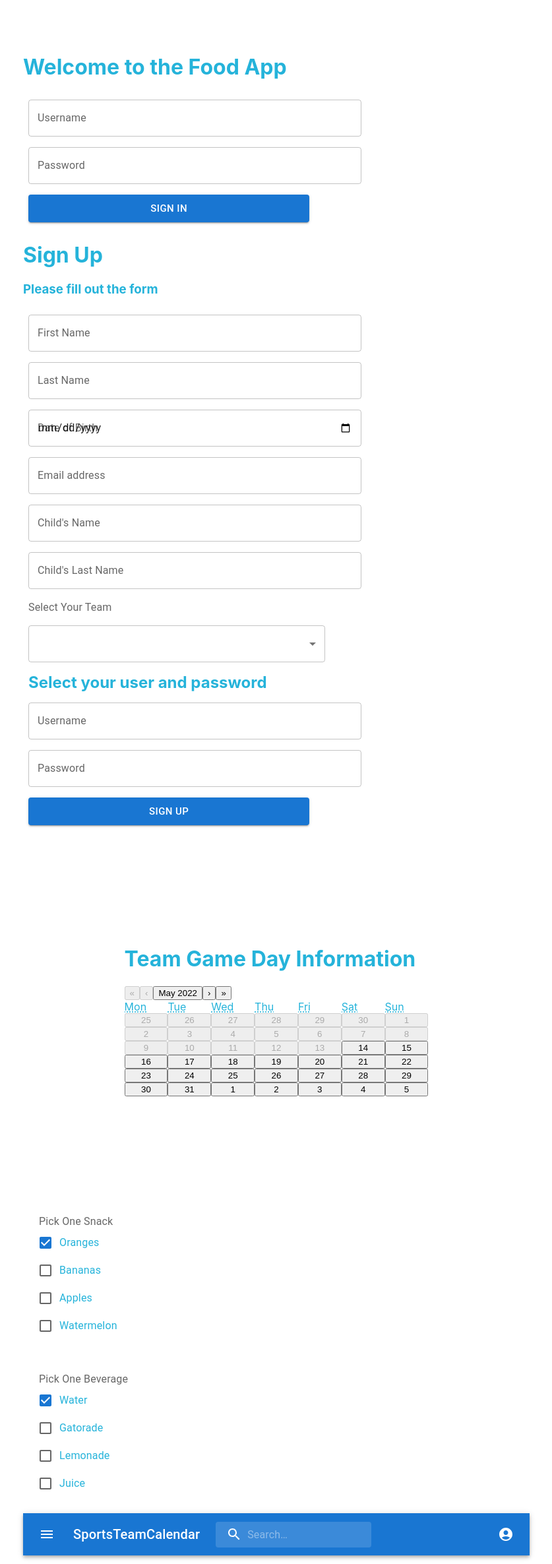
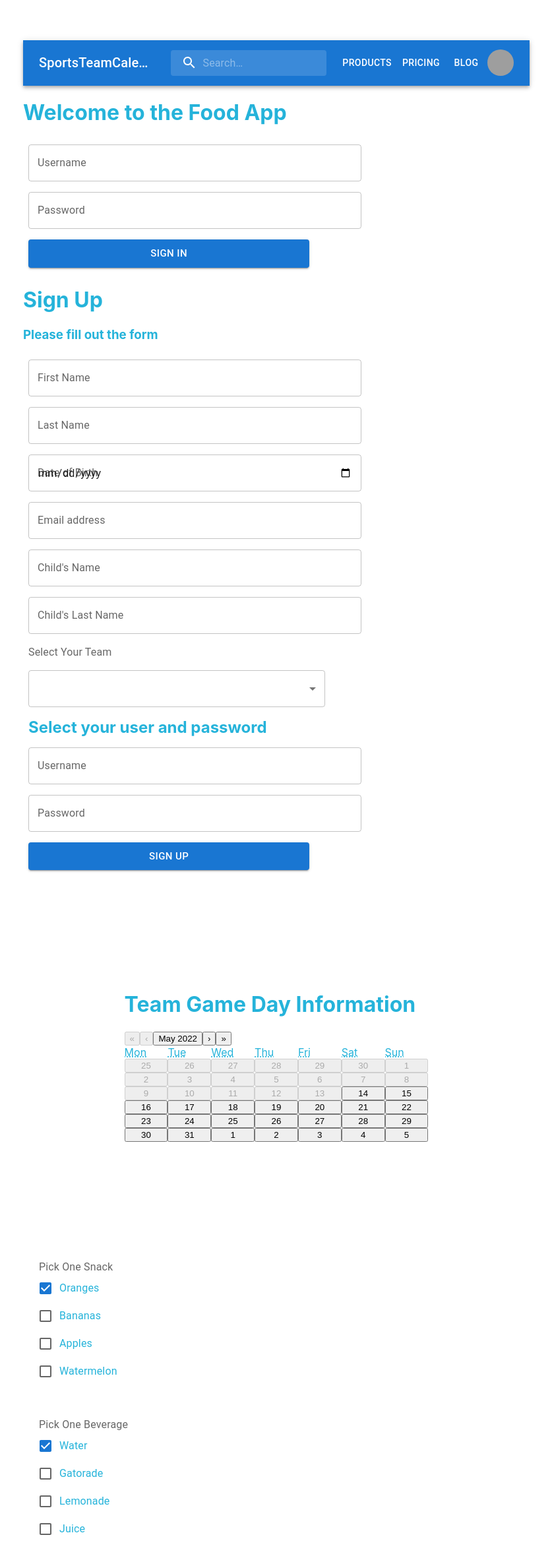
Before and after one commit to NatalieMae/SportsTeamCalendar, a React (Create React App) app: page / in a window 1280 px wide. Shown: the part 195-2566 px from the top of the page at 66% size, without its empty margins (221-1058 px from the left). Built offline with nearby package versions, Linux system fonts and the light colour scheme; grey boxes are pictures that could not be loaded.

Commit message:
revamping Nav

```diff
--- a/src/App.js
+++ b/src/App.js
@@ -20,13 +20,13 @@ function App() {
     <div>
     <main>
       <div className='pretty-calendar'>
+        <PrimaryNavbar />
         <WelcomePage title = {welcomeTitle} />
         <UserSignIn />
         <UserSignUp />
         <Calendarview />
         <Snack />
         <Beverage />
-        <PrimaryNavbar />
       </div>
     </main>
 
--- a/src/components/Navbar.js
+++ b/src/components/Navbar.js
@@ -1,17 +1,23 @@
 import * as React from 'react';
-import { styled, alpha } from '@mui/material/styles';
 import AppBar from '@mui/material/AppBar';
 import Box from '@mui/material/Box';
 import Toolbar from '@mui/material/Toolbar';
 import IconButton from '@mui/material/IconButton';
 import Typography from '@mui/material/Typography';
-import InputBase from '@mui/material/InputBase';
-import MenuItem from '@mui/material/MenuItem';
 import Menu from '@mui/material/Menu';
 import MenuIcon from '@mui/icons-material/Menu';
+import Container from '@mui/material/Container';
+import Avatar from '@mui/material/Avatar';
+import Button from '@mui/material/Button';
+import Tooltip from '@mui/material/Tooltip';
+import MenuItem from '@mui/material/MenuItem';
 import SearchIcon from '@mui/icons-material/Search';
-import AccountCircle from '@mui/icons-material/AccountCircle';
-import MoreIcon from '@mui/icons-material/MoreVert';
+import { styled, alpha } from '@mui/material/styles';
+import InputBase from '@mui/material/InputBase';
+
+
+const pages = ['Products', 'Pricing', 'Blog'];
+const settings = ['Profile', 'Account', 'Dashboard', 'Logout'];
 
 const Search = styled('div')(({ theme }) => ({
   position: 'relative',
@@ -53,98 +59,66 @@ const StyledInputBase = styled(InputBase)(({ theme }) => ({
   },
 }));
 
+
 export default function PrimaryNavbar() {
-  const [anchorEl, setAnchorEl] = React.useState(null);
-  const [mobileMoreAnchorEl, setMobileMoreAnchorEl] = React.useState(null);
+  const [anchorElNav, setAnchorElNav] = React.useState(null);
+  const [anchorElUser, setAnchorElUser] = React.useState(null);
 
-  const isMenuOpen = Boolean(anchorEl);
-  const isMobileMenuOpen = Boolean(mobileMoreAnchorEl);
-
-  const handleProfileMenuOpen = (event) => {
-    setAnchorEl(event.currentTarget);
+  const handleOpenNavMenu = (event) => {
+    setAnchorElNav(event.currentTarget);
+  };
+  const handleOpenUserMenu = (event) => {
+    setAnchorElUser(event.currentTarget);
   };
 
-  const handleMobileMenuClose = () => {
-    setMobileMoreAnchorEl(null);
+  const handleCloseNavMenu = () => {
+    setAnchorElNav(null);
   };
 
-  const handleMenuClose = () => {
-    setAnchorEl(null);
-    handleMobileMenuClose();
+  const handleCloseUserMenu = () => {
+    setAnchorElUser(null);
   };
 
-  const handleMobileMenuOpen = (event) => {
-    setMobileMoreAnchorEl(event.currentTarget);
-  };
-
-  const menuId = 'primary-search-account-menu';
-  const renderMenu = (
+  return (
+    <AppBar position="static">
+      <Container maxWidth="xl">
+        <Toolbar disableGutters>
+          <Box sx={{ flexGrow: 1, display: { xs: 'flex', md: 'none' } }}>
+            <IconButton
+              size="large"
+              aria-label="account of current user"
+              aria-controls="menu-appbar"
+              aria-haspopup="true"
+              onClick={handleOpenNavMenu}
+              color="inherit"
+            >
+              <MenuIcon />
+            </IconButton>
             <Menu
-      anchorEl={anchorEl}
+              id="menu-appbar"
+              anchorEl={anchorElNav}
               anchorOrigin={{
-        vertical: 'top',
-        horizontal: 'right',
+                vertical: 'bottom',
+                horizontal: 'left',
               }}
-      id={menuId}
               keepMounted
               transformOrigin={{
                 vertical: 'top',
-        horizontal: 'right',
+                horizontal: 'left',
               }}
-      open={isMenuOpen}
-      onClose={handleMenuClose}
+              open={Boolean(anchorElNav)}
+              onClose={handleCloseNavMenu}
+              sx={{
+                display: { xs: 'block', md: 'none' },
+              }}
             >
-      <MenuItem onClick={handleMenuClose}>My account</MenuItem>
+              {pages.map((page) => (
+                <MenuItem key={page} onClick={handleCloseNavMenu}>
+                  <Typography textAlign="center">{page}</Typography>
+                </MenuItem>
+              ))}
             </Menu>
-  );
-
-  const mobileMenuId = 'primary-search-account-menu-mobile';
-  const renderMobileMenu = (
-    <Menu
-      anchorEl={mobileMoreAnchorEl}
-      anchorOrigin={{
-        vertical: 'top',
-        horizontal: 'right',
-      }}
-      id={mobileMenuId}
-      keepMounted
-      transformOrigin={{
-        vertical: 'top',
-        horizontal: 'right',
-      }}
-      open={isMobileMenuOpen}
-      onClose={handleMobileMenuClose}
-    >
-
-
-      <MenuItem onClick={handleProfileMenuOpen}>
-        <IconButton
-          size="large"
-          aria-label="account of current user"
-          aria-controls="primary-search-account-menu"
-          aria-haspopup="true"
-          color="inherit"
-        >
-          <AccountCircle />
-        </IconButton>
-        <p>Profile</p>
-      </MenuItem>
-    </Menu>
-  );
-
-  return (
-    <Box sx={{ flexGrow: 1 }}>
-      <AppBar position="static">
-        <Toolbar>
-          <IconButton
-            size="large"
-            edge="start"
-            color="inherit"
-            aria-label="open drawer"
-            sx={{ mr: 2 }}
-          >
-            <MenuIcon />
-          </IconButton>
+          </Box>
           <Typography
             variant="h6"
             noWrap
@@ -162,36 +136,49 @@ export default function PrimaryNavbar() {
               inputProps={{ 'aria-label': 'search' }}
             />
           </Search>
-          <Box sx={{ flexGrow: 1 }} />
-          <Box sx={{ display: { xs: 'none', md: 'flex' } }}>
-            <IconButton
-              size="large"
-              edge="end"
-              aria-label="account of current user"
-              aria-controls={menuId}
-              aria-haspopup="true"
-              onClick={handleProfileMenuOpen}
-              color="inherit"
+          <Box sx={{ flexGrow: 1, display: { xs: 'none', md: 'flex' } }}>
+            {pages.map((page) => (
+              <Button
+                key={page}
+                onClick={handleCloseNavMenu}
+                sx={{ my: 2, color: 'white', display: 'block' }}
               >
-              <AccountCircle />
+                {page}
+              </Button>
+            ))}
+          </Box>
+
+          <Box sx={{ flexGrow: 0 }}>
+            <Tooltip title="Open settings">
+              <IconButton onClick={handleOpenUserMenu} sx={{ p: 0 }}>
+                <Avatar alt="" src="/static/images/avatar/2.jpg" />
               </IconButton>
-          </Box>
-          <Box sx={{ display: { xs: 'flex', md: 'none' } }}>
-            <IconButton
-              size="large"
-              aria-label="show more"
-              aria-controls={mobileMenuId}
-              aria-haspopup="true"
-              onClick={handleMobileMenuOpen}
-              color="inherit"
+            </Tooltip>
+            <Menu
+              sx={{ mt: '45px' }}
+              id="menu-appbar"
+              anchorEl={anchorElUser}
+              anchorOrigin={{
+                vertical: 'top',
+                horizontal: 'right',
+              }}
+              keepMounted
+              transformOrigin={{
+                vertical: 'top',
+                horizontal: 'right',
+              }}
+              open={Boolean(anchorElUser)}
+              onClose={handleCloseUserMenu}
             >
-              <MoreIcon />
-            </IconButton>
+              {settings.map((setting) => (
+                <MenuItem key={setting} onClick={handleCloseUserMenu}>
+                  <Typography textAlign="center">{setting}</Typography>
+                </MenuItem>
+              ))}
+            </Menu>
           </Box>
         </Toolbar>
+      </Container>
     </AppBar>
-      {renderMobileMenu}
-      {renderMenu}
-    </Box>
   );
-}
+};
```
Lines whose indentation alone changed are shown as unchanged.
